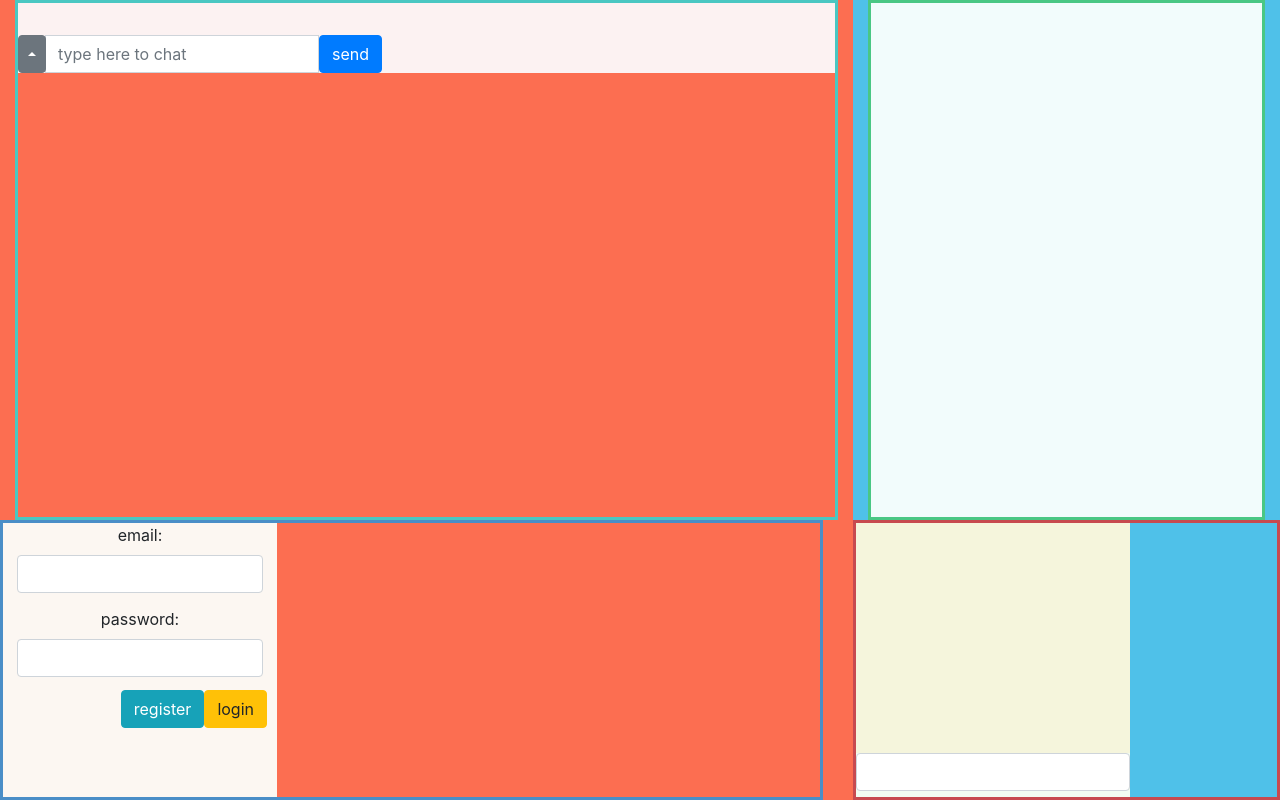
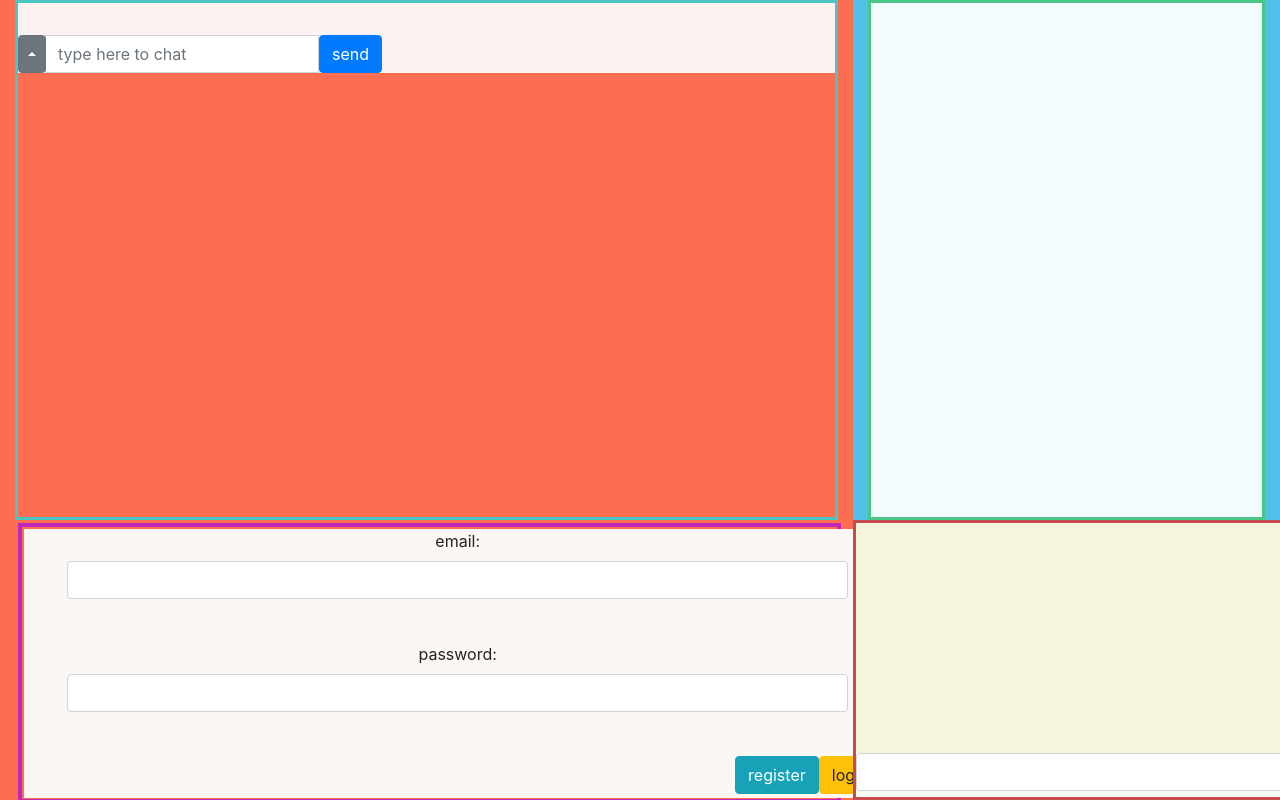
Before and after one commit to EvanBradford/project2-chatroom, an Angular app in the folder angular/: page / in a window 1280 px wide. Built offline with nearby package versions, Linux system fonts and the light colour scheme; no server answers; what bn-ng-idle would draw is missing.

Commit message:
styling with naomi

```diff
--- a/angular/src/app/frame/frame.component.css
+++ b/angular/src/app/frame/frame.component.css
@@ -89,11 +89,12 @@ body, html {
 #myInfo {
   border-style: solid;
   border-width: 2px;
-  border-color: #4a8ec7;
+  border-color: #c227ba;
   padding: 0;
-  border-width: 3px;
+  border-width: 4.5px;
   width:100%;
   height: 35vh;
+  margin : 3px;
 }
 
 #privateMessage {
--- a/angular/src/app/frame/private-message/private-message.component.css
+++ b/angular/src/app/frame/private-message/private-message.component.css
@@ -1,4 +1,5 @@
 #pmContainer{
     background-color: 	#f2fcf2;
-    height:100%
+    height:100%;
+    width:166%;
 }
--- a/angular/src/app/frame/user-info/user-info.component.css
+++ b/angular/src/app/frame/user-info/user-info.component.css
@@ -1,7 +1,8 @@
 #userInfo{
     background-color:#fcf7f2;
-    height:100%;
-    width:100%;
+    height:99%;
+    width:312%;
+    margin: 2px;
 }
 
 #loginbtn{
```
